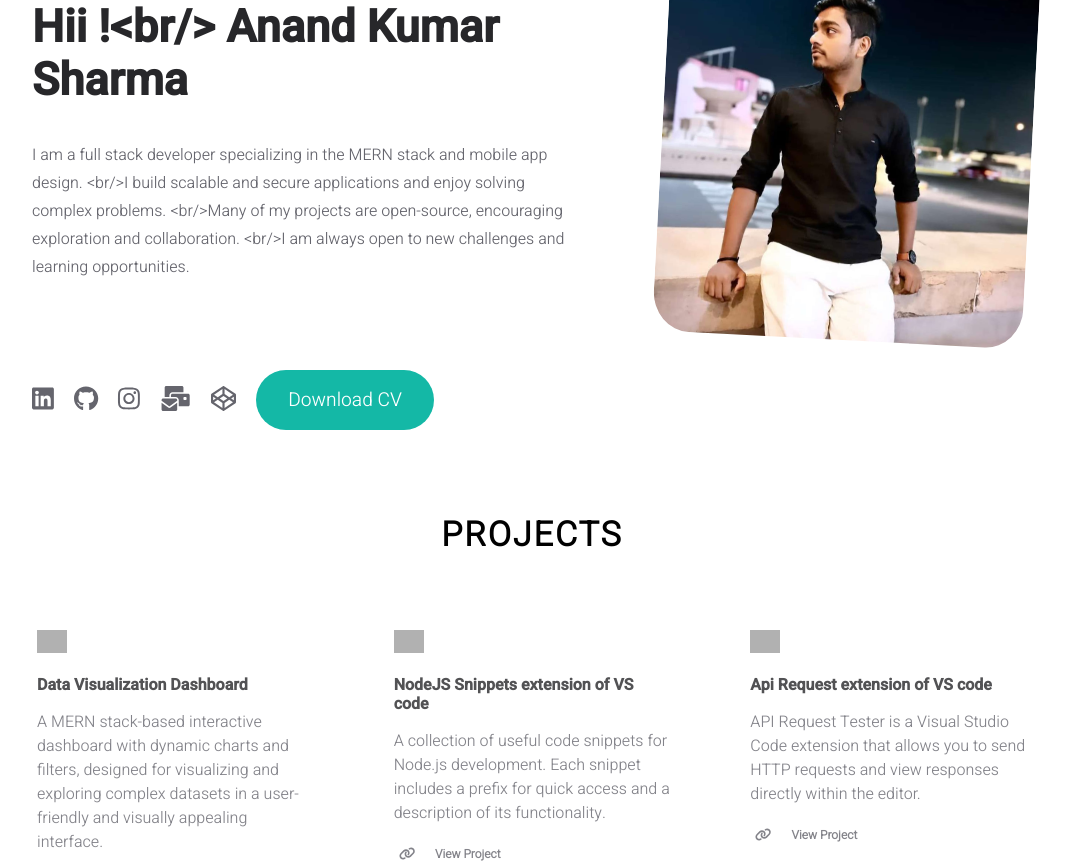
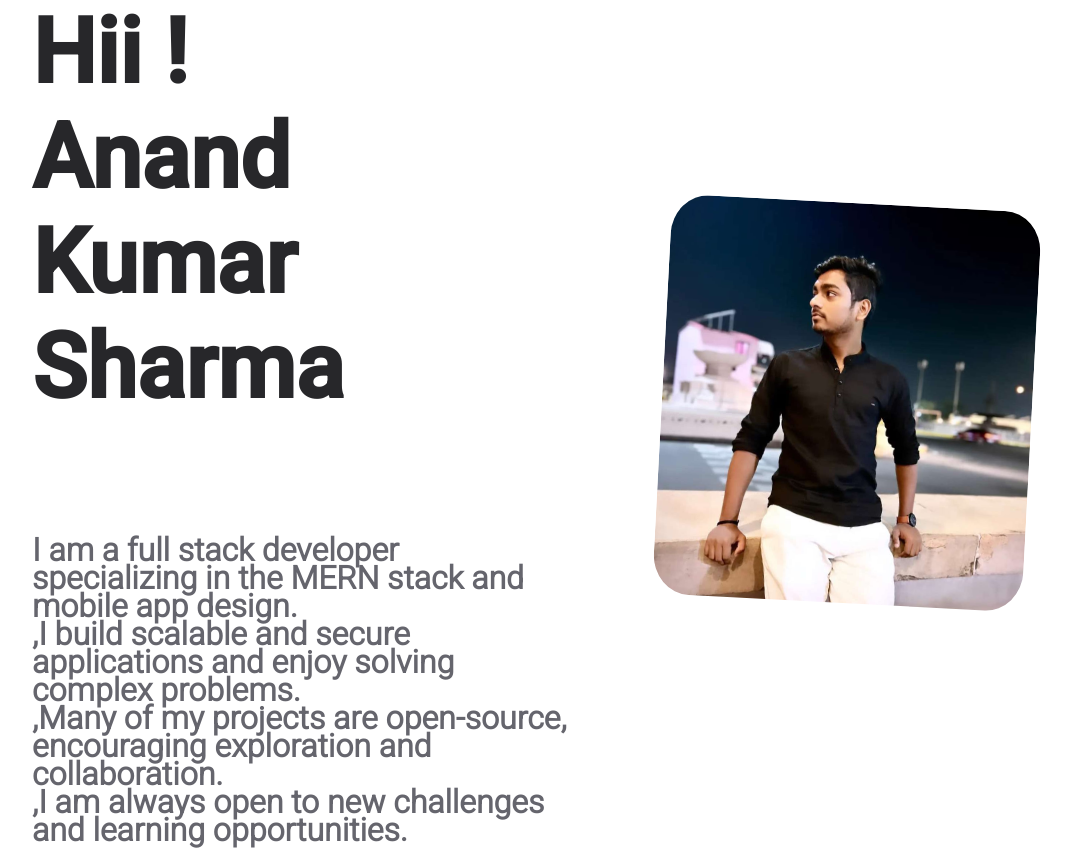
Before and after one commit to anands2959/the-anand, a React (Create React App) app: page / in a window 1280 px wide. Shown: the part 300-1163 px from the top of the page, without its empty margins (108-1179 px from the left). Built offline with nearby package versions, Linux system fonts and the light colour scheme; grey boxes are pictures that could not be loaded.

Commit message:
some new

```diff
--- a/src/pages/homepage.jsx
+++ b/src/pages/homepage.jsx
@@ -94,11 +94,15 @@ const Homepage = () => {
 						<div className="homepage-first-area">
 							<div className="homepage-first-area-left-side">
 								<div className="title homepage-title">
-									{INFO.homepage.title}
+{/* 									{INFO.homepage.title} */}
+									<h1 dangerouslySetInnerHTML={{ __html: INFO.homepage.title }} />
+
 								</div>
 
 								<div className="subtitle homepage-subtitle">
-									{INFO.homepage.description}
+{/* 									{INFO.homepage.description} */}
+									<h1 dangerouslySetInnerHTML={{ __html: INFO.homepage.description }} />
+
 								</div>
 							</div>
 
```
